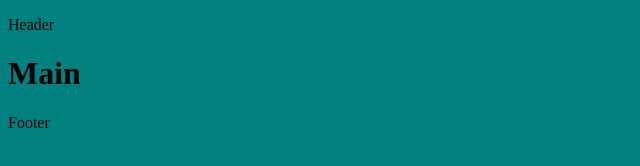
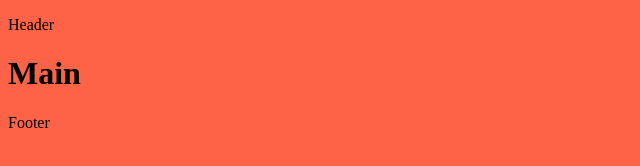
Before and after one commit to kyzym/rsschool-cv, a plain HTML site: page index.html in a window 1280 px wide. Shown: the whole page, without its empty margins (0-640 px from the left). Drawn offline with Linux system fonts and the light colour scheme.

Commit message:
refactor: change bg color

```diff
--- a/style.css
+++ b/style.css
@@ -1,3 +1,3 @@
 body {
-  background-color: teal;
+  background-color: tomato;
 }
```
